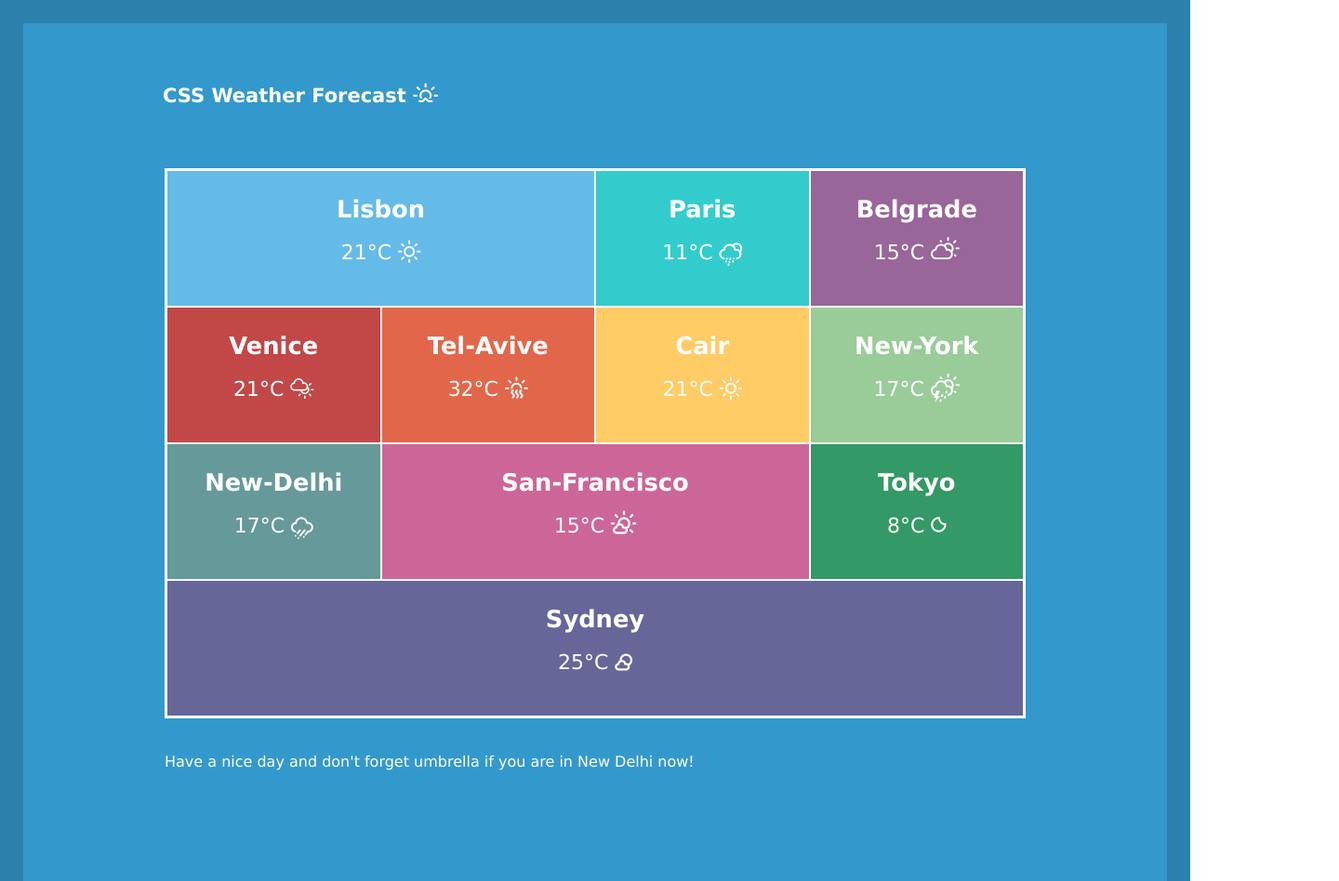
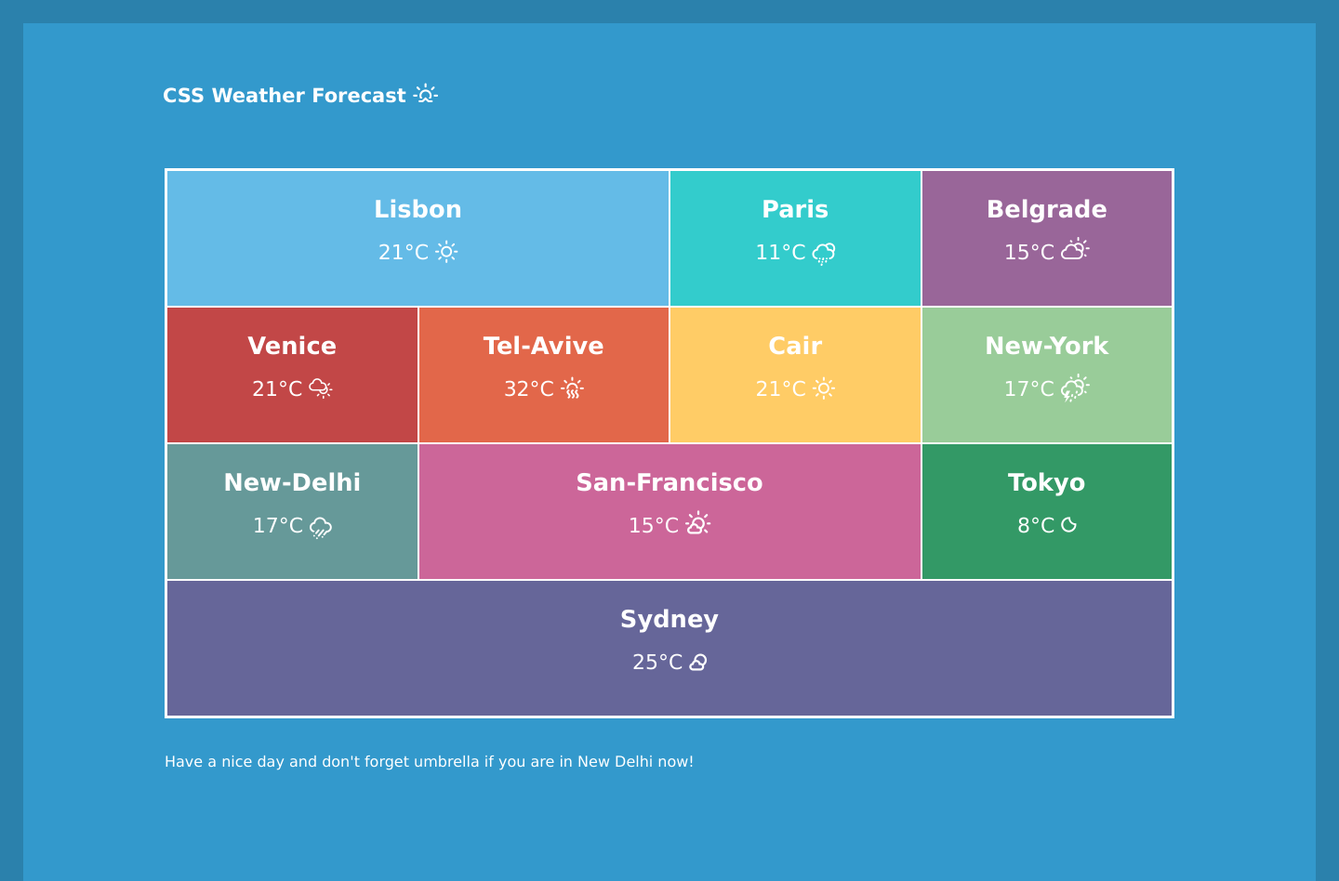
Before and after one commit to alexandra11223/HM-138, a plain HTML site: page 04-weather/index.html in a window 1280 px wide. Shown: the top 948 px of the page at 93% size, 1440 px wide, since content can reach past the window. Drawn offline with Linux system fonts and the light colour scheme.

Commit message:
fixed width at HM04 weather and btn at HM04prod

```diff
--- a/04-productly/style/style.css
+++ b/04-productly/style/style.css
@@ -76,7 +76,7 @@ button {
 }
 
 .bnt {
-    border: 1px;
+    border: 1px solid;
     border-radius: 4px;
     background: var(--primary-colors-orange);
     padding: 12px 25px;
--- a/04-weather/style/style.css
+++ b/04-weather/style/style.css
@@ -5,6 +5,8 @@
 }
 
 body {
+    width: 1440px;
+    margin: 0 auto;
     font-family: "Lucida Sans Unicode", sans-serif;
     color: #FFF;
     font-style: normal;
@@ -13,11 +15,8 @@ body {
 }
 
 .main {
-    width: 100%;
-    max-width: 1440px;
     border: 25px solid #2B81AC;
     background: #39C;
-    margin: 0 auto;
     padding: 0 15px;
 }
 
```
Also changed, not shown: 04-productly/index.html (+2 -4 lines).
